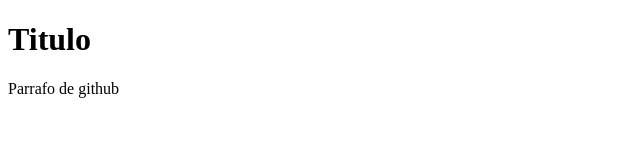
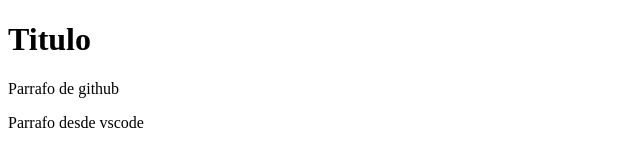
Before and after one commit to evel85/vscode, a plain HTML site: page index.html in a window 1280 px wide. Shown: the whole page, without its empty margins (0-640 px from the left). Drawn offline with Linux system fonts and the light colour scheme.

Commit message:
segundo parrafo

```diff
--- a/index.html
+++ b/index.html
@@ -9,5 +9,6 @@
 <body>
     <h1>Titulo</h1>
     <p>Parrafo de github</p>
+    <p>Parrafo desde vscode</p>
 </body>
 </html>
```
